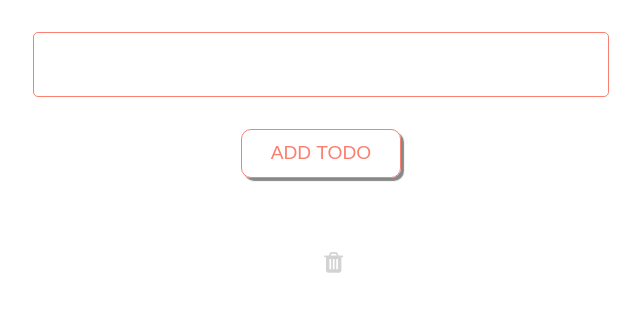
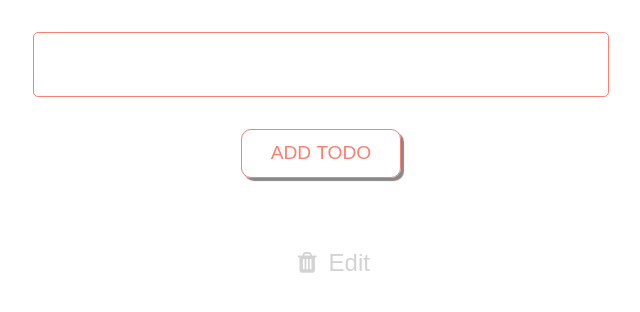
Before and after one commit to keeganthomp/reactTodoApp, a React (Create React App) app: page / in a window 1280 px wide. Both pictures are taken after typing "Sample" into the empty fields and a click on the input "Add Todo". Shown: the top 312 px of the page, without its empty margins (319-959 px from the left). Built offline with nearby package versions, Linux system fonts and the light colour scheme.

Commit message:
adding editing capabilities

```diff
--- a/src/components/TodoItem.js
+++ b/src/components/TodoItem.js
@@ -1,27 +1,77 @@
 import React, { Component } from "react";
 import "../styles/App.css";
 
+class TodoItem extends Component {
+  constructor(props) {
+    super(props);
+    this.state = {
+      index: undefined,
+      todo: {}
+    };
+  }
 
+  editTodo = e => {
+    let index = e.target.id;
+    console.log("index ", index);
+    let todoList = this.props.todos;
+    let item = todoList[index];
+    item.isBeingEdited = true;
+    this.setState({ index });
+    this.setState({ todoBeingEdited: item });
+    // console.log("todoBeingEdited:", this.state.todoBeingEdited);
+  };
 
-class TodoItem extends Component {
+  getUpdateTodoContent = e => {
+    let updateTodoValue = e.target.value;
+    this.setState({ todo: {title: updateTodoValue, isBeingEdited: true }});
+  };
+
+  updateTodo = e => {
+    this.props.todos[this.state.index] = this.state.todo;
+    this.props.todos[this.state.index].isBeingEdited = false;
+
+    console.log(this.props.todos)
+  };
+
   render() {
-    let todos = this.props.todos.map((e, i)=> {
-      return (
-        <div key={Math.random()} className="todoItem">
-          {e}
-          <button id="{i}" className="deleteBtn slide" onClick={this.props.delete}><span className="fa fa-trash"></span></button>
-        </div>
-      );
+    let todos = this.props.todos.map((e, i) => {
+      if (e.isBeingEdited === false) {
+        return (
+          <div key={Math.random()} className="todoItem">
+            {e.title}
+            <button
+              id={i}
+              className="deleteBtn slide"
+              onClick={this.props.delete}
+            >
+              <span className="fa fa-trash" />
+            </button>
+            <button id={i} onClick={this.editTodo} className="editButton">
+              Edit
+            </button>
+          </div>
+        );
+      } else {
+        return (
+          <div key={Math.random()}>
+            <input
+              onKeyUp={this.getUpdateTodoContent}
+              className="updateInput"
+              type="text"
+            />
+            <button id={i} onClick={this.updateTodo} className="editButton">
+              Update
+            </button>
+          </div>
+        );
+      }
     });
     return (
       <div className="todoContainer">
         {todos}
       </div>
-
     );
   }
 }
 
-
-
 export default TodoItem;
--- a/src/components/TodoList.js
+++ b/src/components/TodoList.js
@@ -6,19 +6,23 @@ class TodoList extends Component {
   constructor(props) {
     super(props);
     this.state = {
-      todoItem: "",
-      todoList: []
+      todoItem: { tite: "", isBeingEdited: false },
+      todoList: [],
+      todoBeingEdited: ""
     };
 
-    // this.getTodoContent = this.getTodoContent.bind(this);
-    // this.handleSubmit = this.handleSubmit.bind(this);
+    this.getTodoContent = this.getTodoContent.bind(this);
+    this.handleSubmit = this.handleSubmit.bind(this);
   }
 
   getTodoContent = e => {
     let input = e.target.value;
-    this.setState({ todoItem: input });
+    let newItem = { title: input, isBeingEdited: false };
+    this.setState({ todoItem: newItem });
     console.log(this.state.todoItem);
   };
+
+
 
   handleSubmit = e => {
     let todoArr = this.state.todoList;
@@ -27,15 +31,18 @@ class TodoList extends Component {
     this.setState({ todoItem: "" });
     let todoInput = document.querySelector(".todoInput");
     todoInput.value = "";
-    console.log(this.state.todoList);
+    console.log(todoArr);
   };
 
   deleteTodo = e => {
     let index = e.target.id;
+    console.log("index ", index);
     let todoArr = this.state.todoList;
     todoArr.splice(index, 1);
     this.setState({ todoList: todoArr });
   };
+
+
 
   render() {
     return (
@@ -44,6 +51,7 @@ class TodoList extends Component {
           <input
             className="todoInput"
             type="text"
+            name="todo"
             onKeyUp={this.getTodoContent}
           />
           <input
@@ -55,9 +63,12 @@ class TodoList extends Component {
         </div>
         <div className="todoList">
           <TodoItem
+            getContent={this.updateTodo}
+            submit={this.handleSubmit}
             todos={this.state.todoList}
             delete={this.deleteTodo}
             edit={this.editTodo}
+            handleUpdateTodo={this.handleUpdateTodo}
           />
         </div>
       </div>
--- a/src/styles/App.css
+++ b/src/styles/App.css
@@ -95,3 +95,23 @@
   transition: all 1s;
   cursor: pointer;
 }
+
+.editButton {
+  background: none;
+  border: none;
+  font-size: 1.5rem;
+  opacity: 1;
+  color: lightgray;
+  transition: all 1s;
+  outline: none;
+}
+
+
+.editButton:hover {
+  opacity: 1;
+  color: lightseagreen;
+  display: inline;
+  transition: all 1s;
+  cursor: pointer;
+  outline: none;
+}
```
